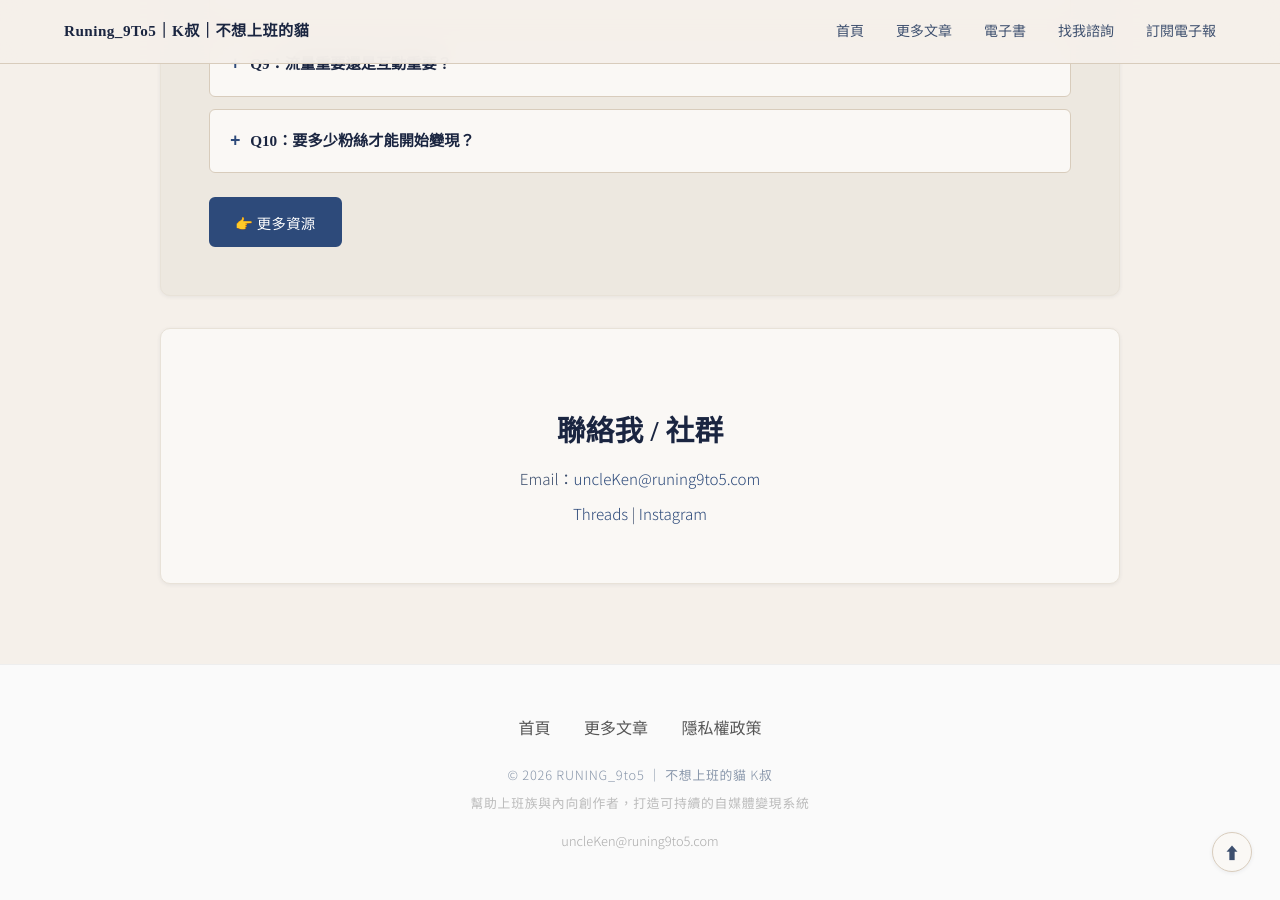
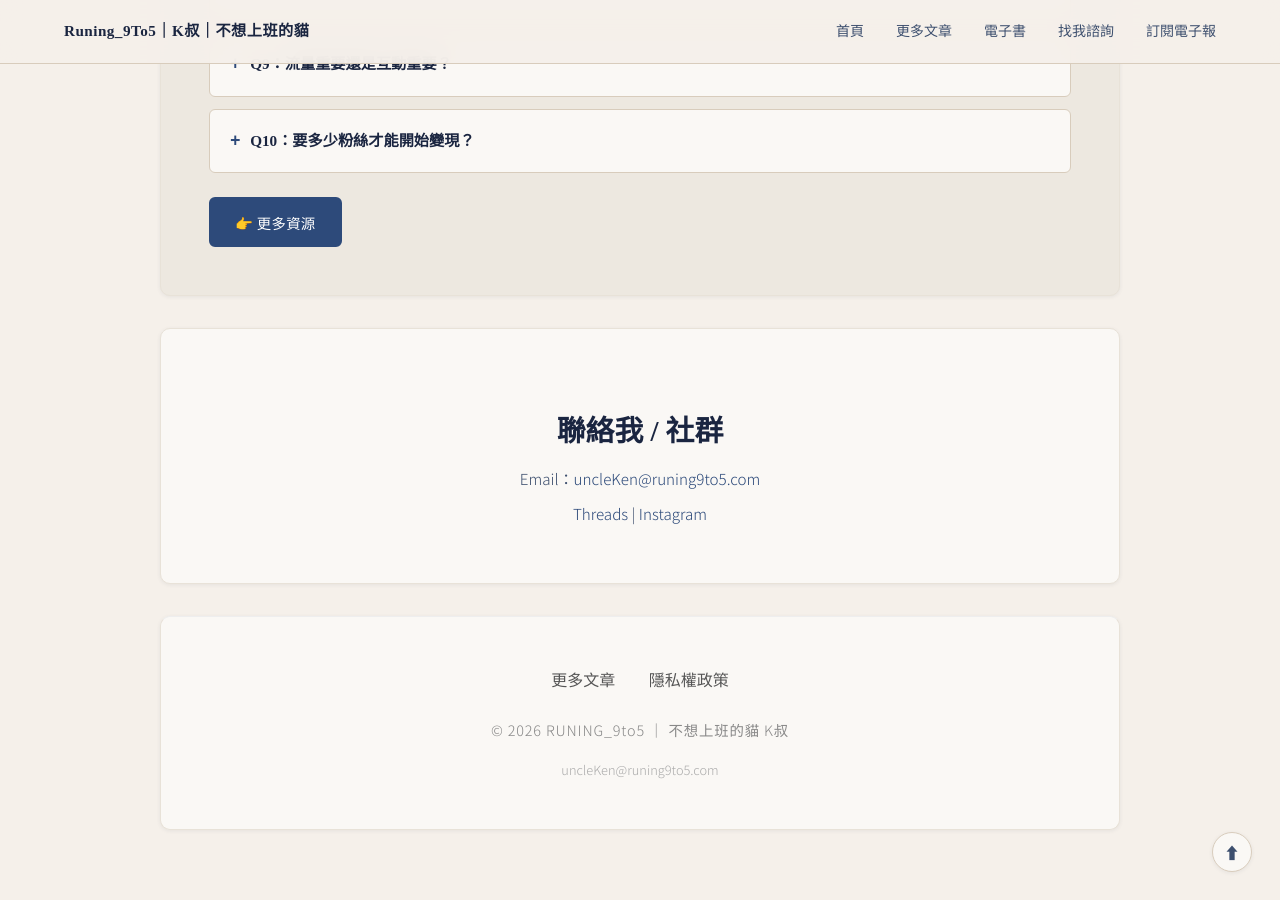
Before and after one commit to KenHAI666/Runing9TO5, a Jekyll site: the page built from index.md, in a window 1280 px wide and 900 px high, scrolled down 5413 px. Built offline with Jekyll 4.4.1, drawn with Linux system fonts in a browser that asks for light colours; after the commit the page ends 6275 px from its top, so only the background shows below that.

Commit message:
Update footer.html

```diff
--- a/_includes/footer.html
+++ b/_includes/footer.html
@@ -1,20 +1,12 @@
-<footer class="site-footer" style="padding: 3rem 0; border-top: 1px solid #eee; background-color: #fafafa; margin-top: 5rem;">
-  <div style="max-width: 800px; margin: 0 auto; text-align: center;">
+<footer class="card-section" style="text-align: center; padding: 3rem 1rem; border-top: 1px solid #eee;">
+  <div style="margin-bottom: 1.5rem;">
+    <a href="/articles/" style="margin: 0 15px; color: #555; text-decoration: none;">更多文章</a>
+    <a href="/privacy/" style="margin: 0 15px; color: #555; text-decoration: none;">隱私權政策</a>
+  </div>
 
-    <div style="margin-bottom: 1.5rem;">
-      <a href="{{ '/' | relative_url }}" style="margin: 0 15px; color: #555; text-decoration: none; font-weight: 500;">首頁</a>
-      <a href="{{ '/articles/' | relative_url }}" style="margin: 0 15px; color: #555; text-decoration: none; font-weight: 500;">更多文章</a>
-      <a href="{{ '/privacy/' | relative_url }}" style="margin: 0 15px; color: #555; text-decoration: none; font-weight: 500;">隱私權政策</a>
-    </div>
+  <p style="color: #888; font-size: 0.9rem;">© 2026 RUNING_9to5 ｜ 不想上班的貓 K叔</p>
 
-    <div style="color: #888; font-size: 0.9rem; line-height: 1.6;">
-      <p>© {{ 'now' | date: "%Y" }} RUNING_9to5 ｜ 不想上班的貓 K叔</p>
-      <p style="font-size: 0.8rem; color: #bbb;">幫助上班族與內向創作者，打造可持續的自媒體變現系統</p>
-    </div>
-
-    <div style="margin-top: 1rem; font-size: 0.8rem;">
-      <a href="mailto:uncleKen@runing9to5.com" style="color: #aaa; text-decoration: none;">uncleKen@runing9to5.com</a>
-    </div>
-
+  <div style="margin-top: 1rem; font-size: 0.8rem;">
+    <a href="mailto:uncleKen@runing9to5.com" style="color: #aaa; text-decoration: none;">uncleKen@runing9to5.com</a>
   </div>
 </footer>
```
